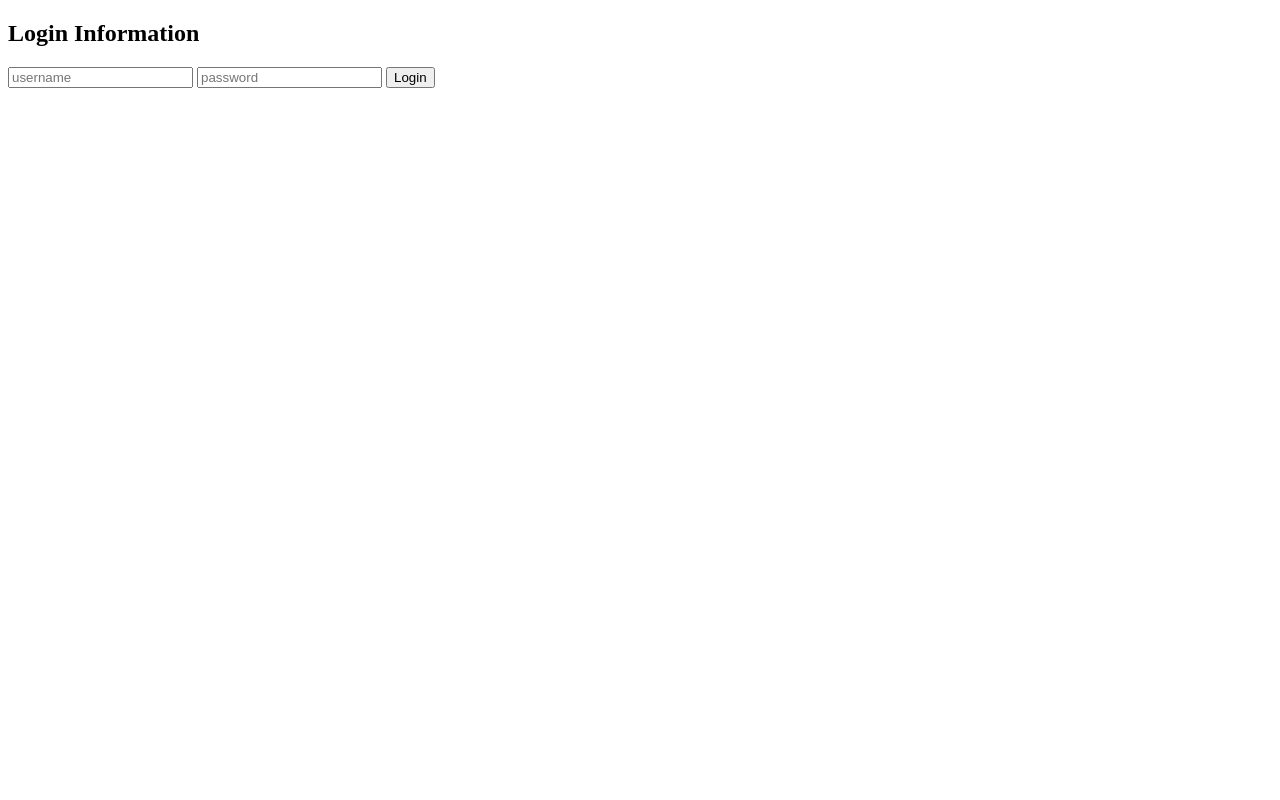
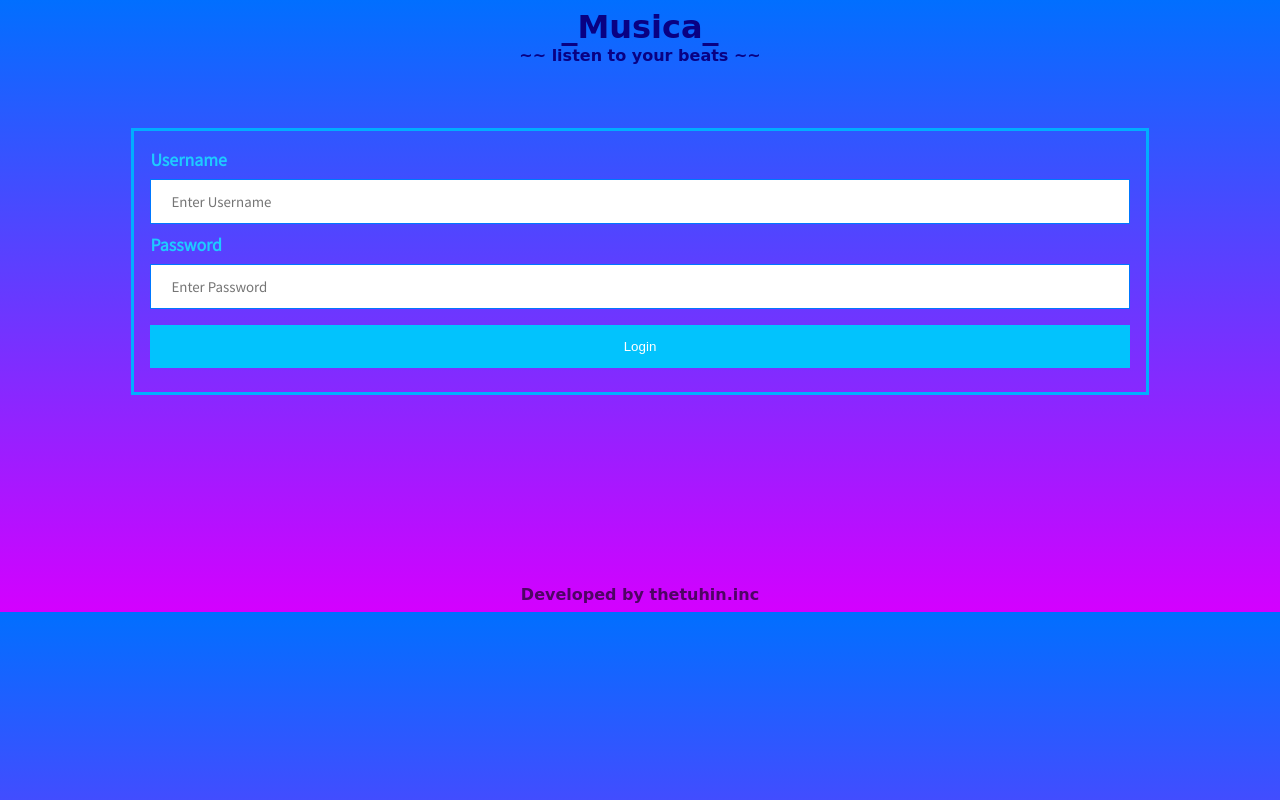
Before and after one commit to nidduihom-nihut/musica, a plain HTML site: page index.html in a window 1280 px wide. Drawn offline with Linux system fonts and the light colour scheme.

Commit message:
Musica app for everyone

```diff
--- a/index.html
+++ b/index.html
@@ -1,19 +1,81 @@
 <!DOCTYPE html>
 <html lang="en">
+
 <head>
     <meta charset="UTF-8">
     <meta http-equiv="X-UA-Compatible" content="IE=edge">
     <meta name="viewport" content="width=device-width, initial-scale=1.0">
     <title>server.jpg</title>
+
+
+    <link rel="preconnect" href="https://fonts.gstatic.com">
+    <link href="https://fonts.googleapis.com/css2?family=Noto+Sans+TC&display=swap" rel="stylesheet">
+    <link rel="stylesheet" href="layouts/style.css">
 </head>
+
 <body>
-    <h2>Login Information</h2>
 
-    <input type="text" placeholder="username" id="username">
-    <input type="text" placeholder="password" id="password">
-    <button id="login">Login</button>
+    <!--------------
+
+    <div class="box">
+
+
+
+        <div class="container">
+        <label for="username">Enter Your Username</label>
+        <input type="text" placeholder="username" id="username">
+        <br>
+        <label for="username">Enter Your Password</label>
+        <input type="text" placeholder="password" id="password">
+        <button id="login">Login</button>
+        </div>
+
+
+
+    </div>
+
+----------------------->
+
+
+
+
+
+
+    <div class="heading">
+        <h1>_Musica_</h1>
+        <h4>~~ listen to your beats ~~</h4>
+    </div>
+
+
+
+    <form class="modal-content animate">
+
+
+        <div class="container">
+            <label for="uname"><b>Username</b></label>
+            <input type="text" placeholder="Enter Username" name="uname" required id="username">
+
+            <label for="psw"><b>Password</b></label>
+            <input type="password" placeholder="Enter Password" name="psw" required id="password">
+            <button type="submit" id="login">Login</button>
+        </div>
+
+
+
+        </div>
+    </form>
+
+    <div class="footer">
+        <h4>Developed by thetuhin.inc</h4>
+    </div>
+
+
+
+
+
 
 
     <script src="script.js"></script>
 </body>
+
 </html>
--- /dev/null
+++ b/layouts/style.css
@@ -0,0 +1,110 @@
+/**
+
+
+*{
+    margin: 0;
+    padding: 0;
+    box-sizing: border-box;
+}
+
+
+
+.box{
+    width: 100%;
+    height: 635px;
+    background-image: linear-gradient(red, blue);
+}
+
+
+.box #username, #password{
+    border-style: none;
+    padding: 16px 14px;
+    margin: 2px;
+    border-radius: 10px;
+    display: inline-block;
+}
+
+.container{
+    width: 33%;
+    padding: 10px;
+    margin-left: auto;
+    margin-right: auto;
+    justify-content: center;
+}
+
+
+#login{
+    border-style: none;
+    padding: 12px 14px;
+    border-radius: 8px;
+    margin-left: auto;
+    margin-right: auto;
+    justify-content: center;
+}
+*/
+
+body {
+    background-image: linear-gradient(rgb(1, 111, 255), rgb(212, 0, 255));
+    min-height: 552px;
+}
+
+/* Full-width input fields */
+input[type=text], input[type=password] {
+  width: 100%;
+  padding: 12px 20px;
+  margin: 8px 0;
+  display: inline-block;
+  border: 1px solid rgb(0, 119, 255);
+  box-sizing: border-box;
+  font-family: 'Noto Sans TC', sans-serif;
+}
+
+/* Set a style for all buttons */
+button {
+  background-color: #02c3fd;
+  color: white;
+  padding: 14px 20px;
+  margin: 8px 0;
+  border: none;
+  cursor: pointer;
+  width: 100%;
+
+}
+
+
+button:hover{
+    background-image: linear-gradient(rgb(0, 81, 255), rgb(0, 174, 255));
+    transition: 1s;
+}
+
+.container {
+  padding: 16px;
+  color: rgb(30, 203, 255);
+}
+
+
+/* Modal Content/Box */
+.modal-content {
+  background-color: none;
+  margin: 5% auto 15% auto; /* 5% from the top, 15% from the bottom and centered */
+  border: 3px solid rgb(1, 174, 255);
+  width: 80%; /* Could be more or less, depending on screen size */
+  font-family: 'Noto Sans TC', sans-serif;
+}
+
+
+.heading h1, h4{
+    font-family: 'Satisfy', cursive;
+    text-align: center;
+    color: rgb(9, 1, 131);
+    margin: 0;
+
+}
+
+
+
+.footer h4{
+    font-family: 'Satisfy', cursive;
+    text-align: center;
+    color: rgb(78, 4, 100);
+}
--- /dev/null
+++ b/layouts/tuhin.css
@@ -0,0 +1,32 @@
+*{
+    margin: 5px;
+    padding: 0;
+    box-sizing: border-box;
+}
+
+
+
+
+.box img{
+    width: 20%;
+    border-radius: 100%;
+    display: inline-block;
+    float: left;
+}
+.box-writing{
+    margin-top: 10px;
+    display: inline-block;
+}
+
+
+table {
+    font-family: arial, sans-serif;
+    border-collapse: collapse;
+    width: 100%;
+  }
+
+  td, th {
+    border: 1px solid #dddddd;
+    text-align: left;
+    padding: 8px;
+  }
--- a/script.js
+++ b/script.js
@@ -25,7 +25,7 @@ login.addEventListener('click', function log(){
         window.open('site/tuhmo.html')
     }
     else{
-        console.log("false")
+        window.open('false.html')
     }
 })
 
```
Also changed, not shown: false.html (added, +12 -0 lines), pages/tuhin.html (added, +53 -0 lines), pages/tuhmo.html (added, +13 -0 lines), scripts/play.js (added, +30 -0 lines), site/tuhin.html (deleted, +0 -12 lines), site/tuhmo.html (deleted, +0 -12 lines), photos/profile-tuhin.jpg (added), style.css (deleted), 3 other files.
